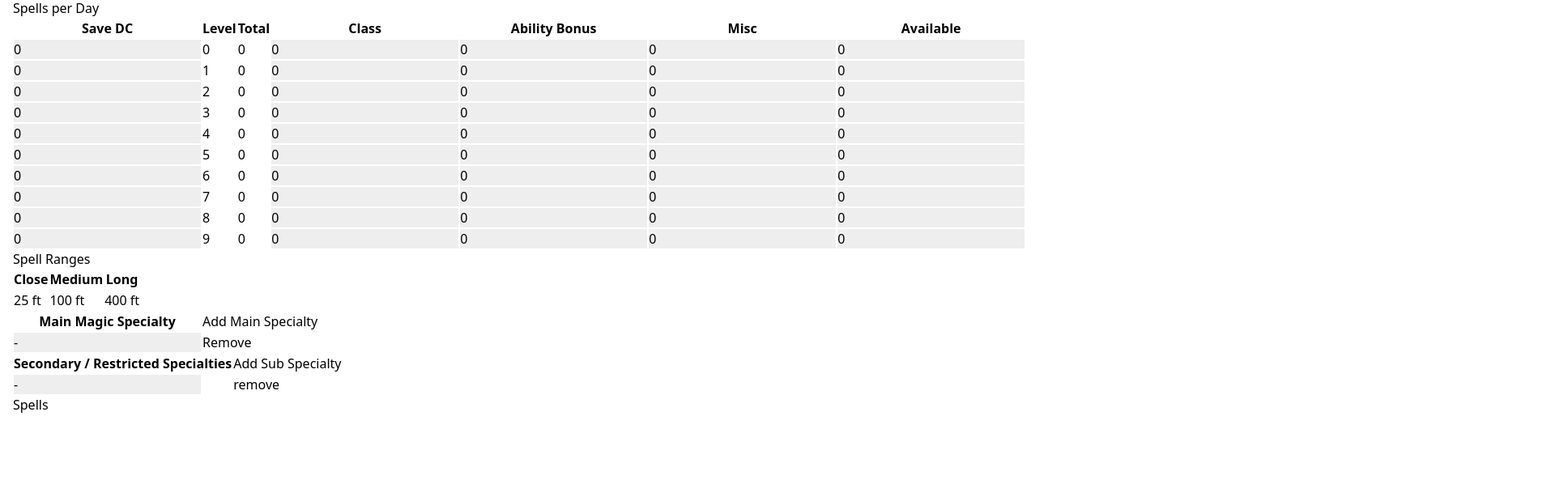
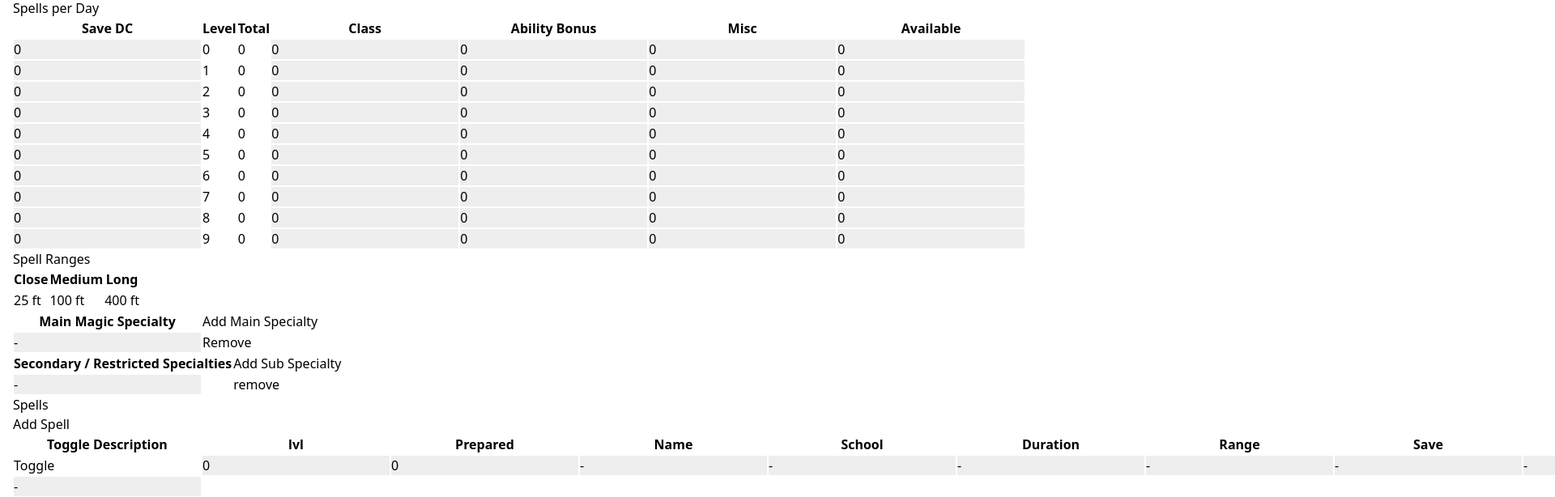
Before and after one commit to DominusAnima/Sheetfinder, a React (Vite) app: page / in a window 1280 px wide. Shown: the part 3184-3798 px from the top of the page at 81% size, 1920 px wide, since content can reach past the window. Before the commit the page ends 3698 px from the top, so only its background shows below. Built offline with nearby package versions, Linux system fonts and the light colour scheme.

Commit message:
Spells done

```diff
--- a/src/Blocks/Magic.tsx
+++ b/src/Blocks/Magic.tsx
@@ -1,4 +1,4 @@
-import { CasterSpecialEntry, CasterSpecialty, MagicBlock, SpellSlot } from "../charSheet";
+import { CasterSpecialEntry, CasterSpecialty, MagicBlock, Spell, SpellSlot } from "../charSheet";
 import { useFormDispatch } from "../lib/useFormDispatch";
 
 export function Magic({ state }: { state: MagicBlock }) {
@@ -30,6 +30,26 @@ export function Magic({ state }: { state: MagicBlock }) {
 
   function handleSlotChange(slot: SpellSlot, field: keyof SpellSlot, value: string) {
     dispatch({ type: "changeSpellSlotField", payload: { slot, field, value } });
+  }
+
+  function toggleSpellDescr(spell: Spell) {
+    dispatch({ type: "toggleSpellDescr", payload: { spell } });
+  }
+
+  function handleSpellChange(
+    field: "lvl" | "prepared" | "name" | "description" | "school" | "duration" | "range" | "saveType" | "spellRes",
+    spell: Spell,
+    value: string
+  ) {
+    dispatch({ type: "changeSpellField", payload: { field, spell, value } });
+  }
+
+  function addSpell() {
+    dispatch({ type: "addSpell" });
+  }
+
+  function removeSpell(spell: Spell) {
+    dispatch({ type: "removeSpell", payload: { spell } });
   }
 
   return (
@@ -192,12 +212,102 @@ export function Magic({ state }: { state: MagicBlock }) {
       )}
 
       <h3>Spells</h3>
+      <button onClick={() => addSpell()}>Add Spell</button>
       <table>
         <thead>
           <tr>
-            <th></th>
+            <th>Toggle Description</th>
+            <th>lvl</th>
+            <th>Prepared</th>
+            <th>Name</th>
+            {state.detailToggle && (
+              <>
+                <th>School</th>
+                <th>Duration</th>
+                <th>Range</th>
+                <th>Save</th>
+                <th>Spell Resistance</th>
+              </>
+            )}
           </tr>
         </thead>
+        <tbody>
+          {state.spellsKnown.map((spell) => {
+            return (
+              <>
+                <tr>
+                  <td>
+                    <button onClick={() => toggleSpellDescr(spell)}>Toggle</button>
+                  </td>
+                  <td>
+                    <input
+                      type="number"
+                      onChange={(e) => handleSpellChange("lvl", spell, e.target.value)}
+                      value={spell.lvl}
+                    />
+                  </td>
+                  <td>
+                    <input
+                      type="number"
+                      onChange={(e) => handleSpellChange("prepared", spell, e.target.value)}
+                      value={spell.prepared}
+                    />
+                  </td>
+                  <td>
+                    <input onChange={(e) => handleSpellChange("name", spell, e.target.value)} value={spell.name} />
+                  </td>
+                  {state.detailToggle && (
+                    <>
+                      <td>
+                        <input
+                          onChange={(e) => handleSpellChange("school", spell, e.target.value)}
+                          value={spell.school}
+                        />
+                      </td>
+                      <td>
+                        <input
+                          onChange={(e) => handleSpellChange("duration", spell, e.target.value)}
+                          value={spell.duration}
+                        />
+                      </td>
+                      <td>
+                        <input
+                          onChange={(e) => handleSpellChange("range", spell, e.target.value)}
+                          value={spell.range}
+                        />
+                      </td>
+                      <td>
+                        <input
+                          onChange={(e) => handleSpellChange("saveType", spell, e.target.value)}
+                          value={spell.saveType}
+                        />
+                      </td>
+                      <td>
+                        <input
+                          onChange={(e) => handleSpellChange("spellRes", spell, e.target.value)}
+                          value={spell.spellRes}
+                        />
+                      </td>
+                    </>
+                  )}
+                  <td>
+                    <button onClick={() => removeSpell(spell)}>Remove</button>
+                  </td>
+                </tr>
+                {spell.toggleDescr && (
+                  <tr>
+                    <td>
+                      <input
+                        onChange={(e) => handleSpellChange("description", spell, e.target.value)}
+                        value={spell.description}
+                      />
+                    </td>
+                  </tr>
+                )}
+              </>
+            );
+          })}
+        </tbody>
       </table>
     </div>
   );
--- a/src/DefaultState.tsx
+++ b/src/DefaultState.tsx
@@ -13,14 +13,13 @@ import {
   CombatBlock,
   SpecialBlock,
   MagicBlock,
-  SpellRange,
   FeatBlock,
   EquipBlock,
   MoneyType,
   ClassEntry,
   EquipSlot,
 } from "./charSheet";
-import { initSpellSlot, makeEmptyItem } from "./constants";
+import { emptySpell, initSpellSlot, makeEmptyItem } from "./constants";
 
 const DEFAULT_EQUIP_BLOCK: EquipBlock = {
   toggleDetail: true,
@@ -79,19 +78,7 @@ const DEFAULT_MAGIC: MagicBlock = {
   closeRange: "0",
   medRange: "0",
   longRange: "0",
-  spellsKnown: [
-    {
-      lvl: "0",
-      prepared: "0",
-      name: "0",
-      toggleDescr: true,
-      description: "-",
-      school: "-",
-      duration: "0",
-      range: SpellRange.CLOSE,
-      saveType: "0",
-    },
-  ],
+  spellsKnown: [emptySpell()],
 };
 
 const DEFAULT_SPECIAL_BLOCK: SpecialBlock = {
--- a/src/charSheet.tsx
+++ b/src/charSheet.tsx
@@ -239,12 +239,6 @@ export interface CasterSpecialEntry {
   name: string;
 }
 
-export enum SpellRange {
-  CLOSE = "close",
-  MEDIUM = "medium",
-  LONG = "long",
-}
-
 export interface SpellSlot {
   saveDC: string;
   lvl: string;
@@ -263,8 +257,9 @@ export interface Spell {
   description: string;
   school: string;
   duration: string;
-  range: SpellRange;
+  range: string;
   saveType: string;
+  spellRes: string;
 }
 
 export interface FeatBlock {
--- a/src/constants.tsx
+++ b/src/constants.tsx
@@ -1,4 +1,4 @@
-import { Abilities, CasterSpecialEntry, CharacterSize, EquipSlot, Item, SpellSlot } from "./charSheet";
+import { Abilities, CasterSpecialEntry, CharacterSize, EquipSlot, Item, Spell, SpellSlot } from "./charSheet";
 
 export const ABILITY_TYPES: Array<keyof Abilities> = ["str", "dex", "con", "int", "wis", "cha"];
 
@@ -26,6 +26,21 @@ export const makeEmptyItem = (slot: EquipSlot): Item => {
 export const EmptyCasterSpecialEntry = (): CasterSpecialEntry => {
   return {
     name: "-",
+  };
+};
+
+export const emptySpell = (): Spell => {
+  return {
+    lvl: "0",
+    prepared: "0",
+    name: "-",
+    toggleDescr: true,
+    description: "-",
+    school: "-",
+    duration: "-",
+    range: "-",
+    saveType: "-",
+    spellRes: "-",
   };
 };
 
--- a/src/reducer.tsx
+++ b/src/reducer.tsx
@@ -14,11 +14,23 @@ import {
   Money,
   Skill,
   SpecialEntry,
+  Spell,
   SpellSlot,
 } from "./charSheet";
-import { ABILITY_TYPES, EmptyCasterSpecialEntry, LOADS, SPECIAL_SIZE_MODIFIER, makeEmptyItem } from "./constants";
+import {
+  ABILITY_TYPES,
+  EmptyCasterSpecialEntry,
+  LOADS,
+  SPECIAL_SIZE_MODIFIER,
+  emptySpell,
+  makeEmptyItem,
+} from "./constants";
 
 export type ReducerAction =
+  | RemoveSpellAction
+  | AddSpellAction
+  | ChangeSpellFieldAction
+  | ToggleSpellDescrAction
   | ChangeSpellSlotFieldAction
   | RemoveCasterSpecialAction
   | ChangeCasterSpecialFieldAction
@@ -405,6 +417,33 @@ type ChangeSpellSlotFieldAction = {
   };
 };
 
+type ToggleSpellDescrAction = {
+  type: "toggleSpellDescr";
+  payload: {
+    spell: Spell;
+  };
+};
+
+type ChangeSpellFieldAction = {
+  type: "changeSpellField";
+  payload: {
+    field: "lvl" | "prepared" | "name" | "description" | "school" | "duration" | "range" | "saveType" | "spellRes";
+    spell: Spell;
+    value: string;
+  };
+};
+
+type AddSpellAction = {
+  type: "addSpell";
+};
+
+type RemoveSpellAction = {
+  type: "removeSpell";
+  payload: {
+    spell: Spell;
+  };
+};
+
 export function reducer(state: Blocks, action: ReducerAction): Blocks {
   switch (action.type) {
     case "recalculate": {
@@ -1395,6 +1434,8 @@ export function reducer(state: Blocks, action: ReducerAction): Blocks {
         },
       };
 
+      reducer(newState, { type: "recalculate" });
+
       return newState;
     }
     case "toggleMagicDetail": {
@@ -1448,6 +1489,72 @@ export function reducer(state: Blocks, action: ReducerAction): Blocks {
 
       return newState;
     }
+    case "toggleSpellDescr": {
+      const newState: Blocks = {
+        ...state,
+        magic: {
+          ...state.magic,
+          spellsKnown: [
+            ...state.magic.spellsKnown.map((spell) => {
+              if (spell === action.payload.spell) {
+                return {
+                  ...spell,
+                  toggleDescr: !spell.toggleDescr,
+                };
+              } else {
+                return spell;
+              }
+            }),
+          ],
+        },
+      };
+
+      return newState;
+    }
+    case "changeSpellField": {
+      const newState: Blocks = {
+        ...state,
+        magic: {
+          ...state.magic,
+          spellsKnown: [
+            ...state.magic.spellsKnown.map((spell) => {
+              if (spell === action.payload.spell) {
+                return {
+                  ...spell,
+                  [action.payload.field]: action.payload.value,
+                };
+              } else {
+                return spell;
+              }
+            }),
+          ],
+        },
+      };
+
+      return newState;
+    }
+    case "addSpell": {
+      const newState: Blocks = {
+        ...state,
+        magic: {
+          ...state.magic,
+          spellsKnown: [...state.magic.spellsKnown, emptySpell()],
+        },
+      };
+
+      return newState;
+    }
+    case "removeSpell": {
+      const newState: Blocks = {
+        ...state,
+        magic: {
+          ...state.magic,
+          spellsKnown: state.magic.spellsKnown.filter((spell) => spell !== action.payload.spell),
+        },
+      };
+
+      return newState;
+    }
     default: {
       throw Error("Unknown action: " + action);
     }
```
Also changed, not shown: src/TO-DO.txt.
